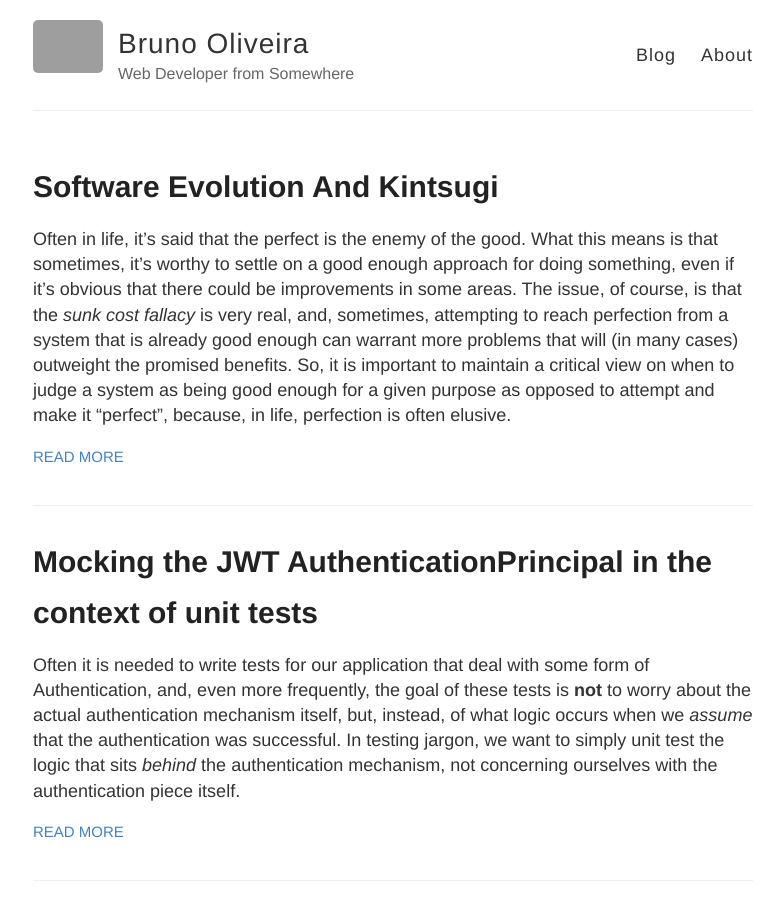
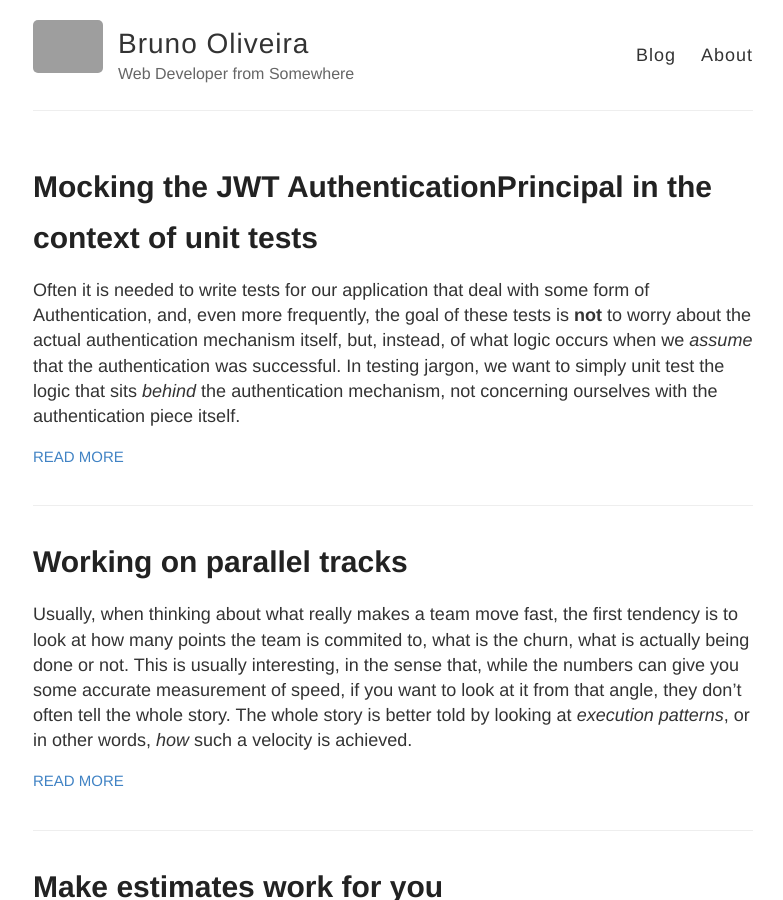
Before and after one commit to bruno-oliveira/techblog, a Jekyll site: the page built from index.html, in a window 1280 px wide and 900 px high. Shown: the whole window, without its empty margins (247-1030 px from the left). Built offline with Jekyll 4.4.1, drawn with Linux system fonts in a browser that asks for light colours; part of the change alters nothing that is shown; grey boxes are pictures that could not be loaded.

Commit message:
Update 2021-11-26-Software-evolution-and-kintsugi.md
Unpublished

```diff
--- a/_posts/2021-11-26-Software-evolution-and-kintsugi.md
+++ b/_posts/2021-11-26-Software-evolution-and-kintsugi.md
@@ -1 +1,6 @@
+---
+layout: post
+title: Software evolution and kintsugi
+published: false
+---
 Often in life, it's said that the perfect is the enemy of the good. What this means is that sometimes, it's worthy to settle on a good enough approach for doing something, even if it's obvious that there could be improvements in some areas. The issue, of course, is that the _sunk cost fallacy_ is very real, and, sometimes, attempting to reach perfection from a system that is already good enough can warrant more problems that will (in many cases) outweight the promised benefits. So, it is important to maintain a critical view on when to judge a system as being good enough for a given purpose as opposed to attempt and make it "perfect", because, in life, perfection is often elusive.
```
